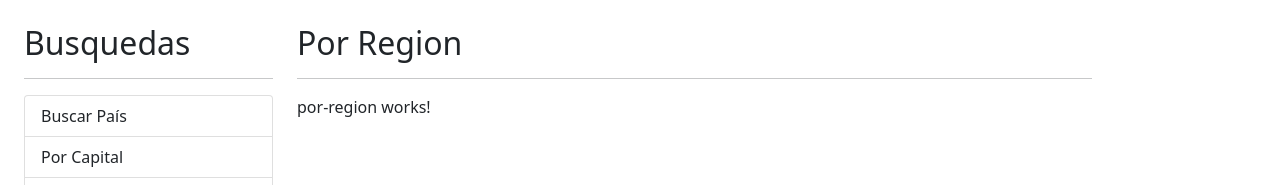
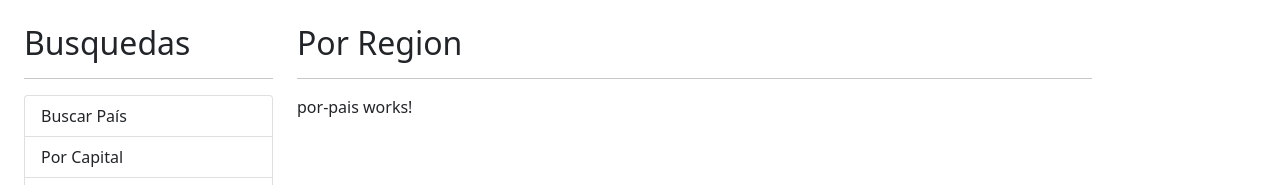
Before and after one commit to MiguelGonzalezAlvarez/Web-CountryInfoApp-Angular, an Angular app: page / in a window 1280 px wide. Shown: the top 185 px of the page. Built offline with nearby package versions, Linux system fonts and the light colour scheme.

Commit message:
feat: add routing module and url routes

```diff
--- a/src/app/app.component.html
+++ b/src/app/app.component.html
@@ -12,6 +12,6 @@
     <div class="col">
         <h2>Por Region</h2>
         <hr>
-        <app-por-region></app-por-region>
+        <router-outlet></router-outlet>
     </div>
 </div>
--- a/src/app/app.module.ts
+++ b/src/app/app.module.ts
@@ -4,6 +4,7 @@
 import { AppComponent } from './app.component';
 import { PaisModule } from './pais/pais.module';
 import { SharedModule } from './shared/shared.module';
+import { AppRoutingModule } from './app-routing.module';
 
 @NgModule({
   declarations: [
@@ -11,6 +12,7 @@
   ],
   imports: [
     BrowserModule,
+    AppRoutingModule,
     PaisModule,
     SharedModule
   ],
```
Also changed, not shown: src/app/app-routing.module.ts (added, +37 -0 lines).
